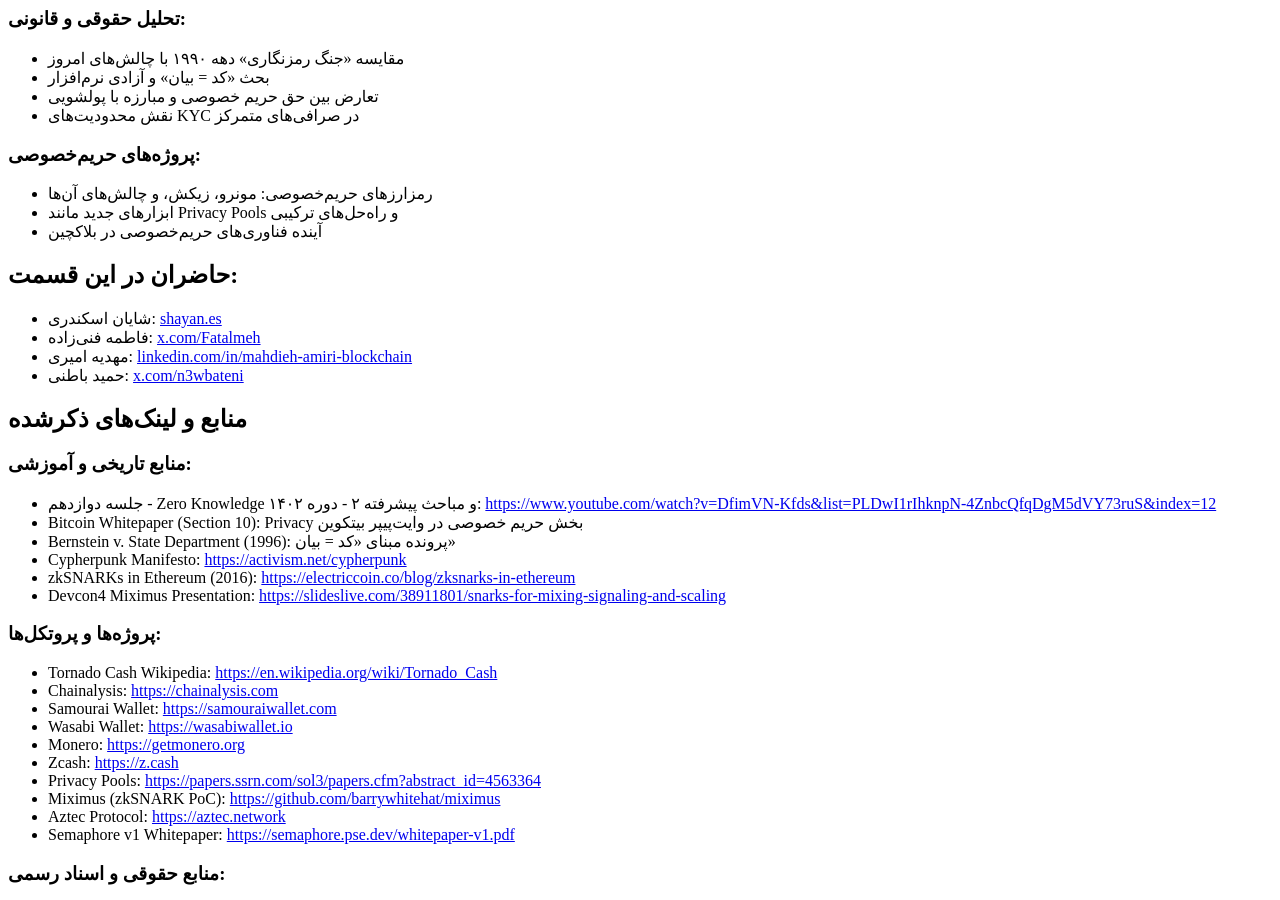
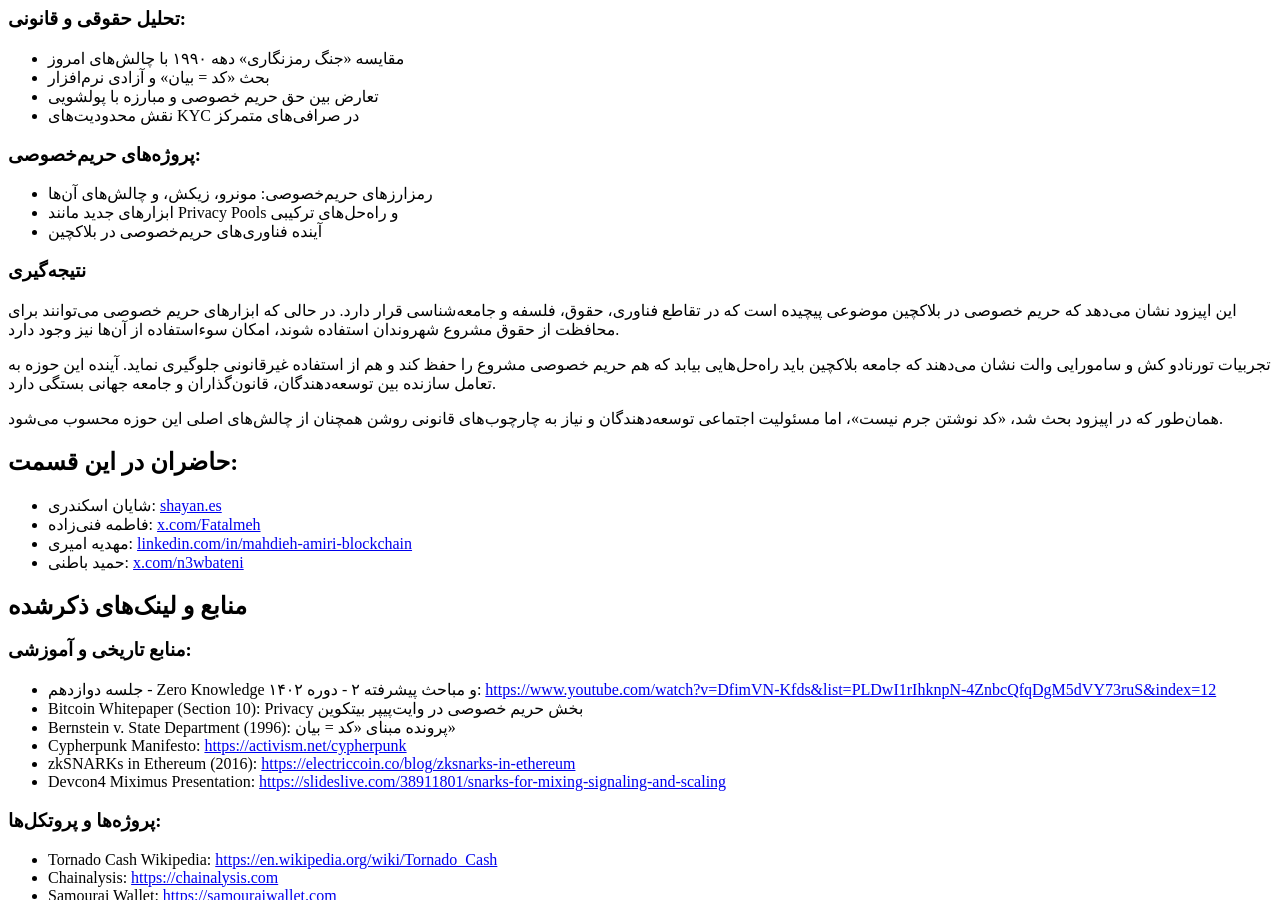
Before and after one commit to shiryakhat/website, a Jekyll site: the page built from _posts/2025-08-10-privacy-blockchain-right-or-crime-tool.md, in a window 1280 px wide and 900 px high, scrolled down 1918 px. Built offline with Jekyll 4.4.1, drawn with Linux system fonts in a browser that asks for light colours; comment, search, counter and statistics services are not loaded; some of the changed text lies outside the part shown.

Commit message:
minor fix

```diff
--- a/_posts/2025-08-10-privacy-blockchain-right-or-crime-tool.md
+++ b/_posts/2025-08-10-privacy-blockchain-right-or-crime-tool.md
@@ -66,6 +66,15 @@
 * رمزارزهای حریم‌خصوصی: مونرو، زیکش، و چالش‌های آن‌ها
 * ابزارهای جدید مانند Privacy Pools و راه‌حل‌های ترکیبی
 * آینده فناوری‌های حریم‌خصوصی در بلاکچین
+
+
+### نتیجه‌گیری
+
+این اپیزود نشان می‌دهد که حریم خصوصی در بلاکچین موضوعی پیچیده است که در تقاطع فناوری، حقوق، فلسفه و جامعه‌شناسی قرار دارد. در حالی که ابزارهای حریم خصوصی می‌توانند برای محافظت از حقوق مشروع شهروندان استفاده شوند، امکان سوءاستفاده از آن‌ها نیز وجود دارد.
+
+تجربیات تورنادو کش و سامورایی والت نشان می‌دهند که جامعه بلاکچین باید راه‌حل‌هایی بیابد که هم حریم خصوصی مشروع را حفظ کند و هم از استفاده غیرقانونی جلوگیری نماید. آینده این حوزه به تعامل سازنده بین توسعه‌دهندگان، قانون‌گذاران و جامعه جهانی بستگی دارد.
+
+همان‌طور که در اپیزود بحث شد، «کد نوشتن جرم نیست»، اما مسئولیت اجتماعی توسعه‌دهندگان و نیاز به چارچوب‌های قانونی روشن همچنان از چالش‌های اصلی این حوزه محسوب می‌شود.
 
 ## **حاضران در این قسمت:**
 
```
Also changed, not shown: other parts of _posts/2025-08-10-privacy-blockchain-right-or-crime-tool.md (+0 -8 lines).
